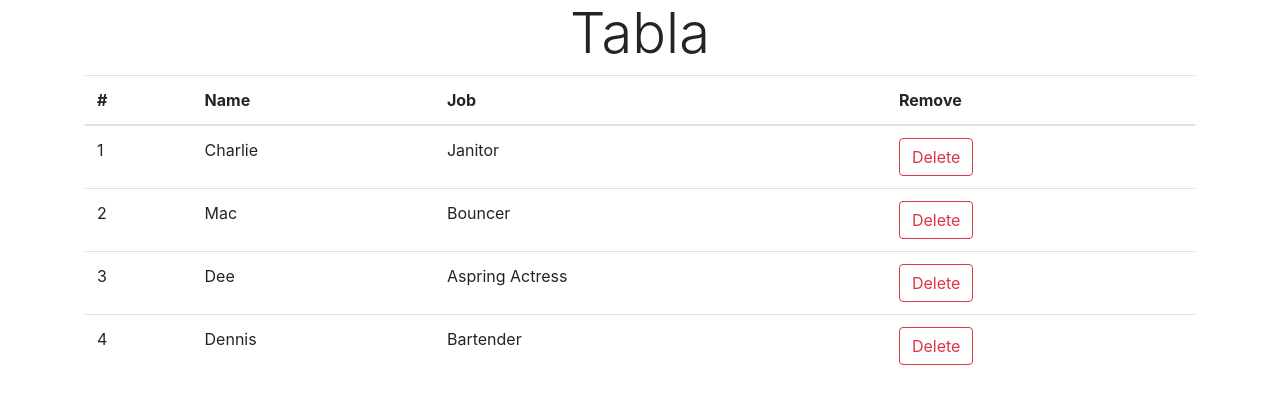
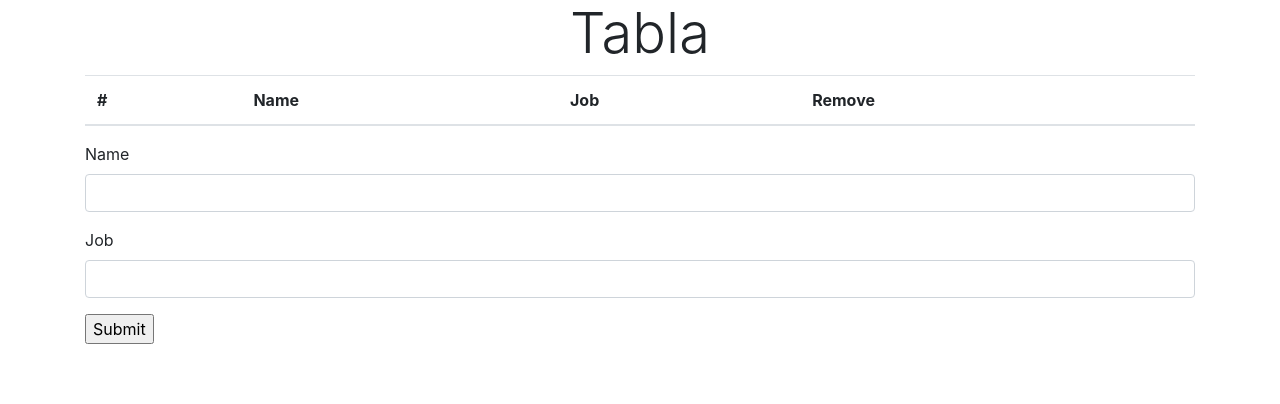
Before and after one commit to nazarenogabrielbastanzo/react-tutorial, a React (Create React App) app: page / in a window 1280 px wide. Shown: the top 404 px of the page. Built offline with nearby package versions, Linux system fonts and the light colour scheme; the HTML template or start-up script is replaced by a standard one.

Commit message:
Envío de datos del formulario

```diff
--- a/src/App.js
+++ b/src/App.js
@@ -1,6 +1,7 @@
 import React, {Component} from 'react'
 import Header from './Header'
 import Table from './Table'
+import Form from './Form'
 
 class App extends Component {
     removeCharacter = (index) => {
@@ -13,25 +14,12 @@
         })
     }
 
+    handleSubmit = (character) => {
+        this.setState({characters: [...this.state.characters, character]})
+    }
+
     state = {
-        characters: [
-            {
-                name: 'Charlie',
-                job: 'Janitor',
-            },
-            {
-                name: 'Mac',
-                job: 'Bouncer',
-            },
-            {
-                name: 'Dee',
-                job: 'Aspring Actress',
-            },
-            {
-                name: 'Dennis',
-                job: 'Bartender',
-            },
-        ],
+        characters: [],
     }
 
     render() {
@@ -41,6 +29,7 @@
             <div className="container">
                 <Header />
                 <Table characterData={characters} removeCharacter={this.removeCharacter} />
+                <Form handleSubmit={this.handleSubmit} />
             </div>
         )
     }
--- /dev/null
+++ b/src/Form.js
@@ -0,0 +1,61 @@
+import React, {Component} from 'react'
+
+class Form extends Component {
+
+    initialState = {
+        name: '',
+        job: '',
+    }
+
+    state = this.initialState
+
+    handleChange = (event) => {
+        const {name, value} = event.target
+
+        this.setState({
+            [name]: value,
+        })
+    }
+
+    submitForm = () => {
+        if (this.state.name && this.state.job) { // Para que no se agreguen datos en blanco
+            this.props.handleSubmit(this.state)
+            this.setState(this.initialState)
+        }
+    }
+
+    render() {
+        const { name, job } = this.state;
+
+        return (
+            <form>
+                <div className="form-group">
+                    <label htmlFor="name">Name</label>
+                    <input
+                        type="text"
+                        name="name"
+                        id="name"
+                        value={name}
+                        onChange={this.handleChange}
+                        className="form-control" />
+                </div>
+                <div className="form-group">
+                    <label htmlFor="job">Job</label>
+                    <input
+                        type="text"
+                        name="job"
+                        id="job"
+                        value={job}
+                        onChange={this.handleChange}
+                        className="form-control" />
+                </div>
+                <input
+                    type="button"
+                    value="Submit"
+                    onClick={this.submitForm} />
+            </form>
+        );
+    }
+}
+
+export default Form;
```
